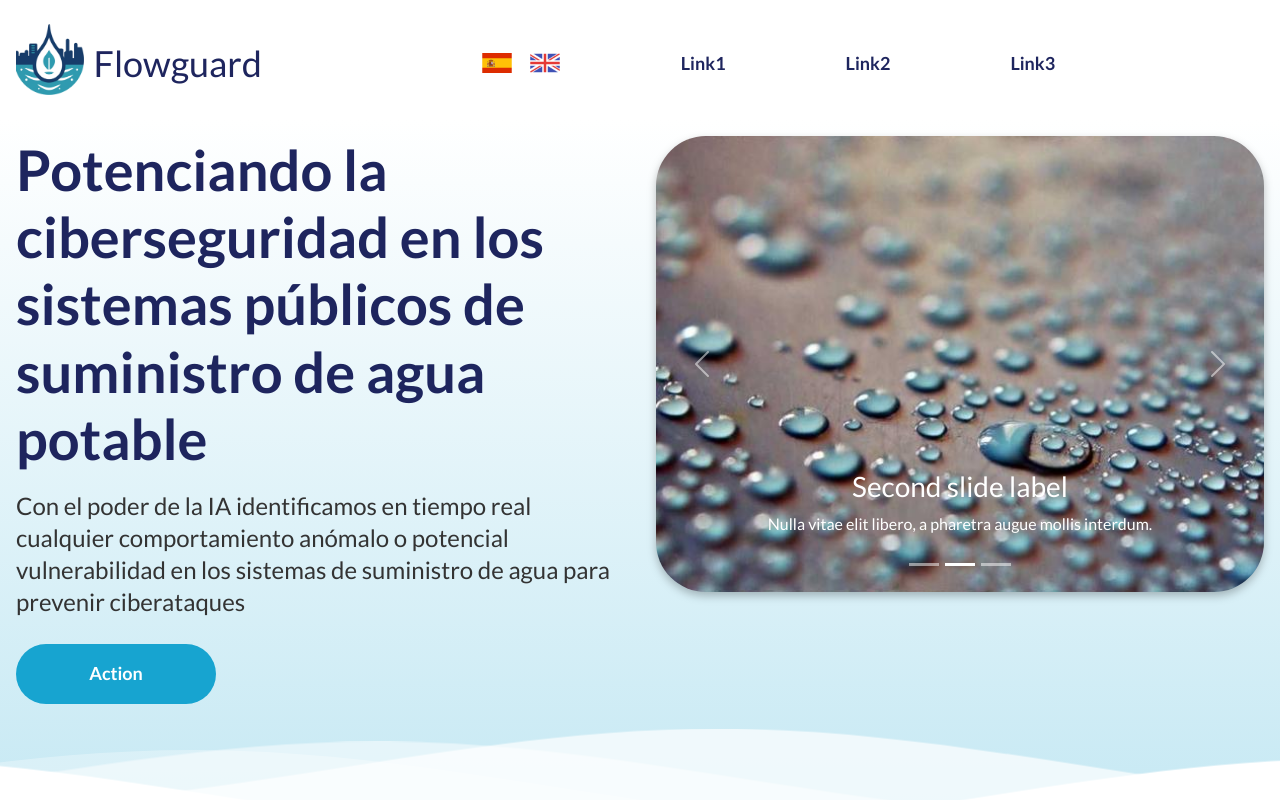
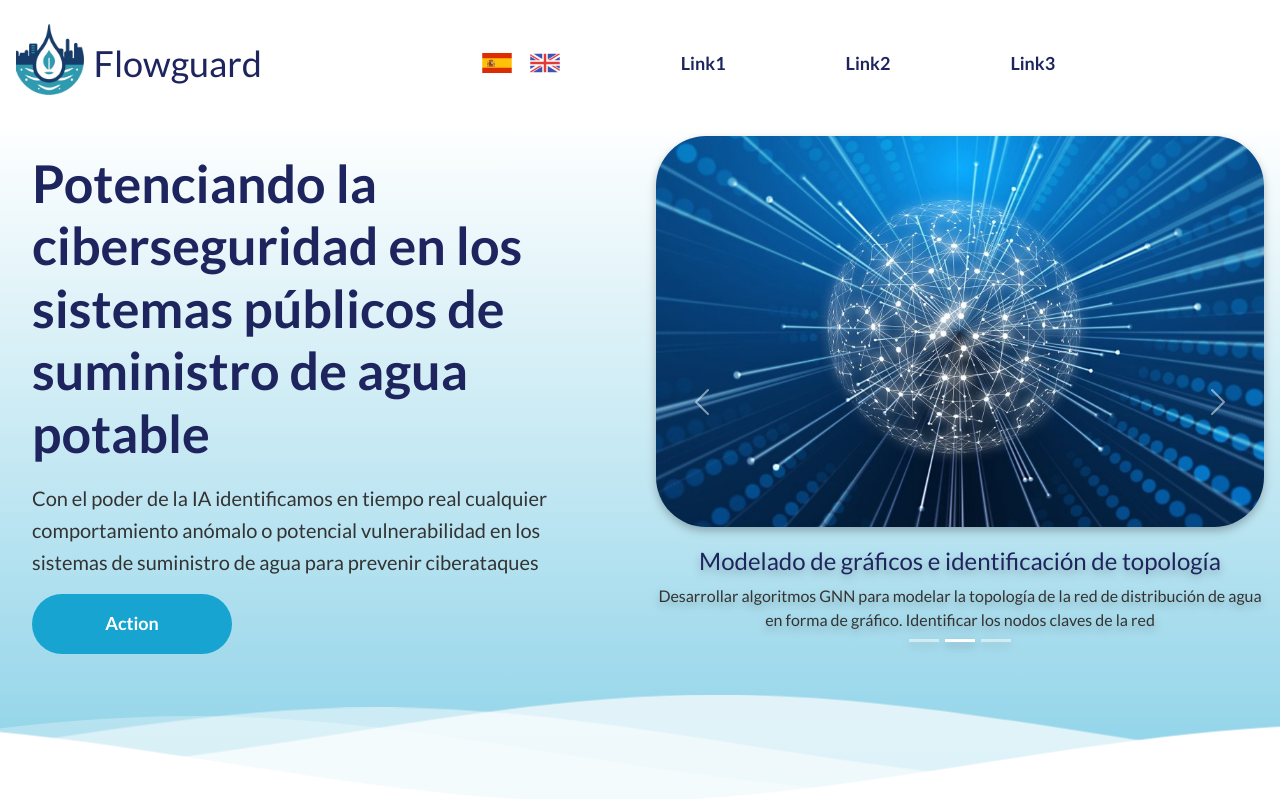
Before and after one commit to telcash/flowguard_frontend, a React (Create React App) app: page / in a window 1280 px wide. Shown: the top 800 px of the page. Built offline with nearby package versions, Linux system fonts and the light colour scheme.

Commit message:
Aplicados estilos a HeroSection

```diff
--- a/src/App.css
+++ b/src/App.css
@@ -12,12 +12,10 @@ a {
 
 .app {
     margin: 0 auto;
-    max-width: 1440px;
 }
 
 nav {
     width: 100%;
-    max-width: 1440px;
     position: fixed;
     top: 0;
     z-index: 1;
--- a/src/components/main-slider/MainSlider.jsx
+++ b/src/components/main-slider/MainSlider.jsx
@@ -1,31 +1,33 @@
 import React from "react";
 import './main-slider.css';
 import Carousel from 'react-bootstrap/Carousel';
-import dummyImg from '../../assets/slider-dummy.jpg';
+import dummyImg from '../../assets/KWR Digitalisation & data.jpg';
+import { useTranslation } from 'react-i18next';
 
 const MainSlider = () => {
+    const [t] = useTranslation("global");
     return (
         <div className="fg__mainSlider">
             <Carousel fade>
                 <Carousel.Item className="fg__mainSlider-item">
                     <img src={dummyImg} alt="dummy" />
                     <Carousel.Caption>
-                        <h3>First slide label</h3>
-                        <p>Nulla vitae elit libero, a pharetra augue mollis interdum.</p>
+                        <h3>{t("header.slides.slide1.title")}</h3>
+                        <p>{t("header.slides.slide1.description")}</p>
                     </Carousel.Caption>
                 </Carousel.Item>
                 <Carousel.Item>
                     <img src={dummyImg} alt="dummy" />
                     <Carousel.Caption>
-                        <h3>Second slide label</h3>
-                        <p>Nulla vitae elit libero, a pharetra augue mollis interdum.</p>
+                        <h3>{t("header.slides.slide2.title")}</h3>
+                        <p>{t("header.slides.slide2.description")}</p>
                     </Carousel.Caption>
                 </Carousel.Item>
                 <Carousel.Item>
                     <img src={dummyImg} alt="dummy" />
                     <Carousel.Caption>
-                        <h3>Third slide label</h3>
-                        <p>Nulla vitae elit libero, a pharetra augue mollis interdum.</p>
+                        <h3>{t("header.slides.slide3.title")}</h3>
+                        <p>{t("header.slides.slide3.description")}</p>
                     </Carousel.Caption>
                 </Carousel.Item>
             </Carousel>
--- a/src/components/main-slider/main-slider.css
+++ b/src/components/main-slider/main-slider.css
@@ -5,5 +5,23 @@
 
 .carousel-item img {
     width: 100%;
+    min-width: 450px;
+    min-height: 300px;
     border-radius: 50px;
 }
+
+.carousel-caption {
+    position: relative;
+    left: 0;
+    top: 0;
+}
+
+.carousel-caption h3 {
+    font-size: 24px;
+    color: #1E255E;
+}
+
+.carousel-caption p {
+    font-size: 16px;
+    color: #333
+}
--- a/src/containers/hero-section/hero-section.css
+++ b/src/containers/hero-section/hero-section.css
@@ -1,15 +1,17 @@
 .fg__hero {
     width: 100%;
-    background: linear-gradient(0deg, rgba(23,164,208,0.25) 0%, rgba(256,256,256,0.25) 100%);
+    background: linear-gradient(0deg, rgba(23,164,208,0.5) 0%, rgba(256,256,256,0.5) 100%);
 }
 
 .fg__hero-container {
+    margin: 0 auto;
+    max-width: 1440px;
     display: flex;
 }
 
 .fg__hero-container_info {
     flex: 50%;
-    padding: 1rem;
+    padding: 2rem;
     display: flex;
     flex-direction: column;
     row-gap: 10px;
@@ -17,22 +19,26 @@
 
 .fg__hero-container_info h1{
     color: #1E255E;
-    font-size: 56px;
+    font-size: 52px;
     font-weight: 700;
-    flex: 1;
+    flex: 2;
     padding-right: 2rem;
 }
 
 .fg__hero-container_info p {
     color: #333;
-    font-size: 24px;
+    font-size: 20px;
     font-weight: 400;
     line-height: 32px;
     flex: 1;
 }
 
 .fg__hero-container_info-actions {
-    flex: 1;
+    width: 100%;
+    height: 50px;
+    display: flex;
+    justify-content: flex-start;
+    align-items: flex-end;
 }
 
 .fg__hero-container_info-actions button {
--- a/src/translations/en/global.json
+++ b/src/translations/en/global.json
@@ -6,7 +6,21 @@
     },
     "header": {
         "tagline": "Empowering cybersecurity in public drinking water supply systems",
-        "description": "With the power of AI we identify in real time any anomalous behavior or potential vulnerability in the water supply systems to prevent cyberattacks"
+        "description": "With the power of AI we identify in real time any anomalous behavior or potential vulnerability in the water supply systems to prevent cyberattacks",
+        "slides": {
+            "slide1": {
+                "title":"Data collection and preprocessing",
+                "description":"Collect historical data on water distribution networks and preprocess the data to remove any inconsistencies and errors. Develop an appropriate database to store the preprocessed data"
+            },
+            "slide2": {
+                "title":"Graph modeling and topology identification",
+                "description":"Develop GNN algorithms to model the topology of the water distribution network as a graph. Identify the key nodes and edges in the network"
+            },
+            "slide3": {
+                "title":"Normal behavior learning",
+                "description":"Use historical data to train the GNN algorithms to identify normal behavior in the water distribution network"
+            }
+        }
     },
     "features": {
         "graph-neural-networks": {
--- a/src/translations/es/global.json
+++ b/src/translations/es/global.json
@@ -6,7 +6,21 @@
             "link3": "Link3"
         },
         "tagline": "Potenciando la ciberseguridad en los sistemas públicos de suministro de agua potable",
-        "description": "Con el poder de la IA identificamos en tiempo real cualquier comportamiento anómalo o potencial vulnerabilidad en los sistemas de suministro de agua para prevenir ciberataques"
+        "description": "Con el poder de la IA identificamos en tiempo real cualquier comportamiento anómalo o potencial vulnerabilidad en los sistemas de suministro de agua para prevenir ciberataques",
+        "slides": {
+            "slide1": {
+                "title":"Recopilación y preprocesamiento de datos",
+                "description":"Recopilar datos históricos de las redes de distribución de agua y preprocesarlos para eliminar inconsistencias y errores. Desarrollar una base de datos adecuada para almacenar estos datos"
+            },
+            "slide2": {
+                "title":"Modelado de gráficos e identificación de topología",
+                "description":"Desarrollar algoritmos GNN para modelar la topología de la red de distribución de agua en forma de gráfico. Identificar los nodos claves de la red"
+            },
+            "slide3": {
+                "title":"Aprendizaje de comportamiento normal",
+                "description":"Utilizar datos históricos para entrenar los algoritmos GNN para identificar el comportamiento normal en la red de distribución de agua"
+            }
+        }
     },
     "features": {
         "graph-neural-networks": {
```
Also changed, not shown: src/assets/KWR Digitalisation & data.jpg (added), src/assets/waterverse-hero-pic.png (added).
